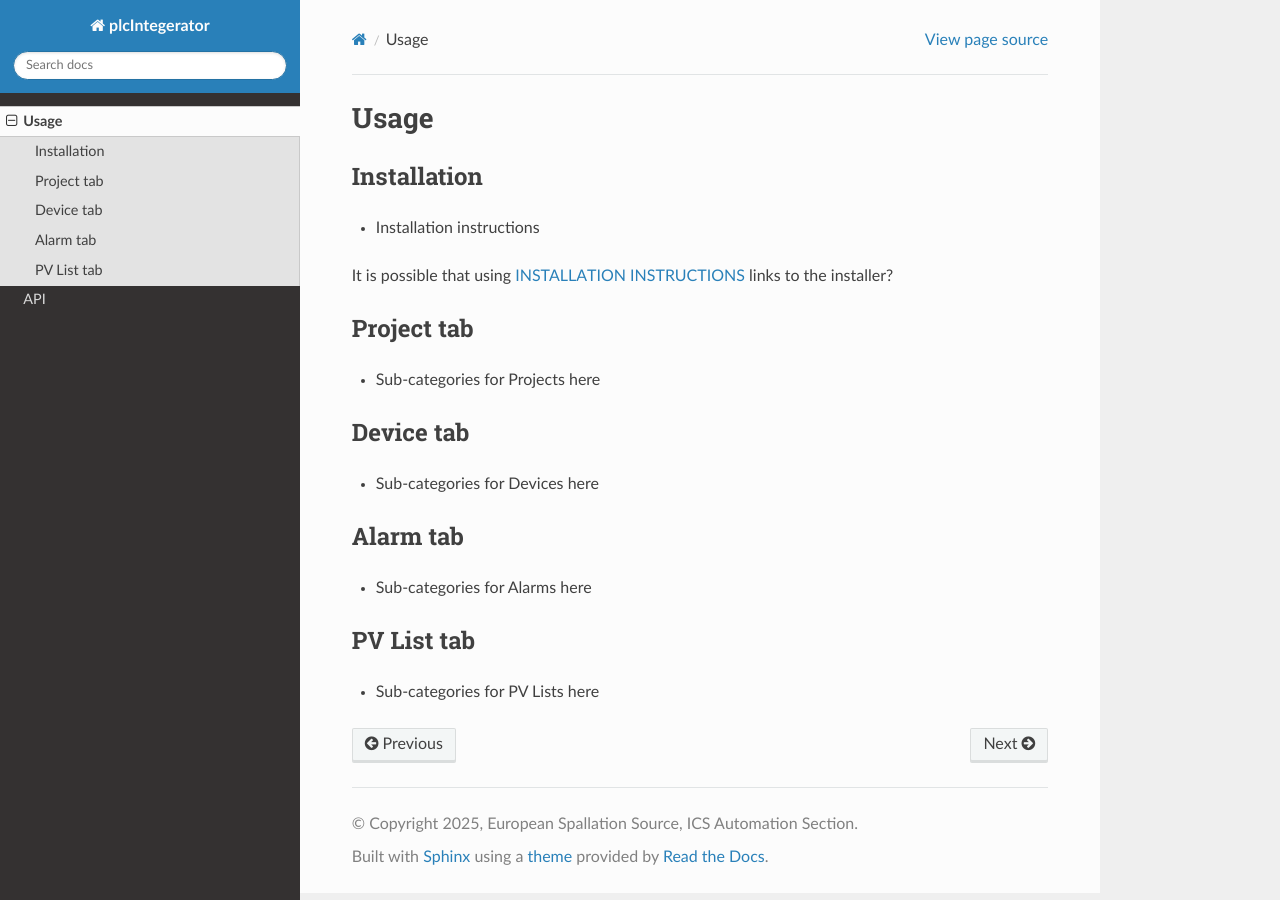
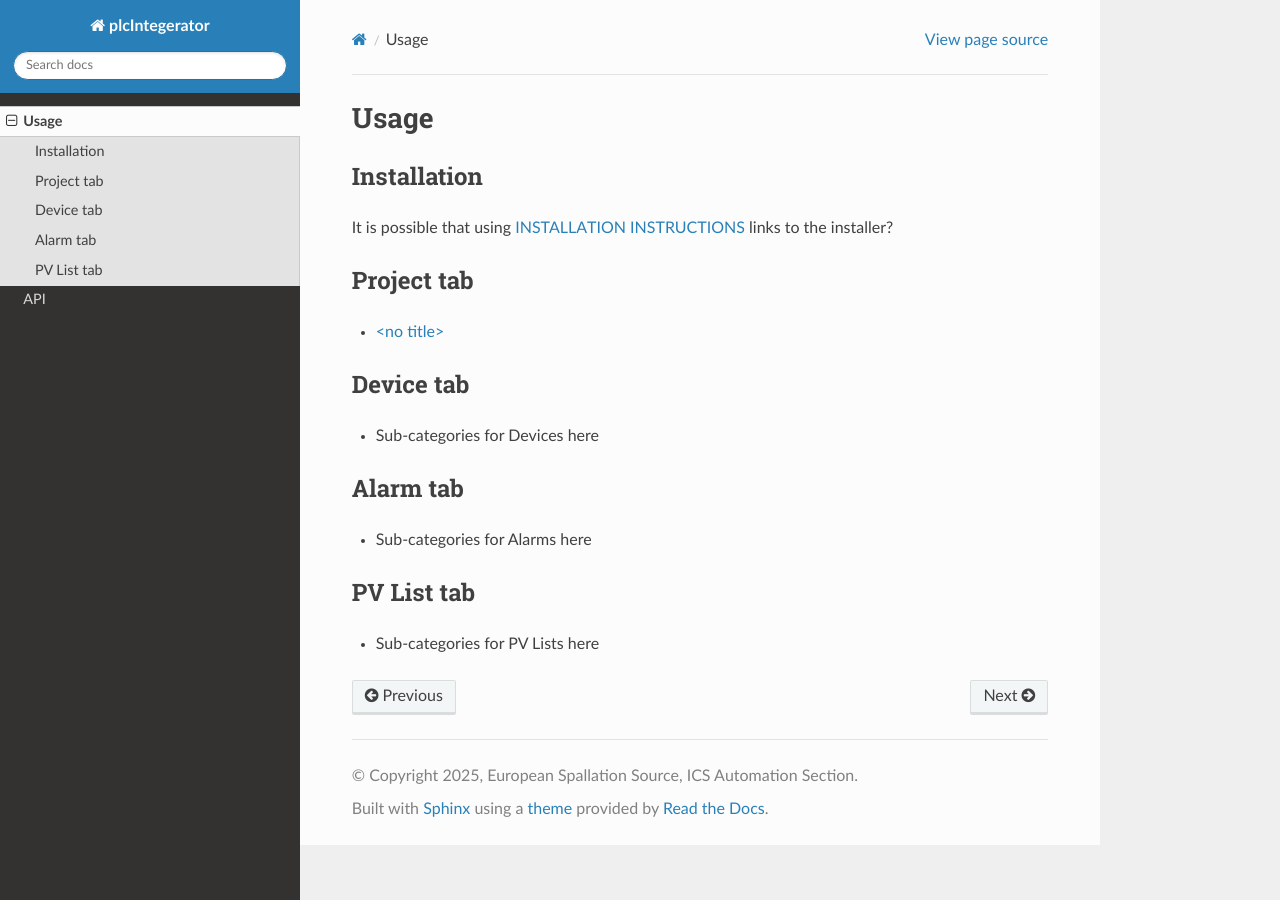
Before and after one commit to SimonJagerESS/plcIntegrator_rtd, a Sphinx documentation site: the page built from docs/source/usage.rst, in a window 1280 px wide. Built offline with Sphinx 7.4.7 and the Read the Docs theme 3.1.0, drawn with Linux system fonts in a browser that asks for light colours; pages that are not in the unit, such as notebooks, are missing from menus.

Commit message:
no luck with last experiment

```diff
--- a/docs/source/usage.rst
+++ b/docs/source/usage.rst
@@ -1,21 +1,16 @@
 Usage
 =====
-
-.. _installation:
 
 Installation
 ------------
 
-* Installation instructions
 It is possible that using :doc:`installation` links to the installer?
 
-
-.. _project tab:
 
 Project tab
 -----------
 
-* Sub-categories for Projects here
+* :doc:`project_tab`
 
 Device tab
 ----------
```
